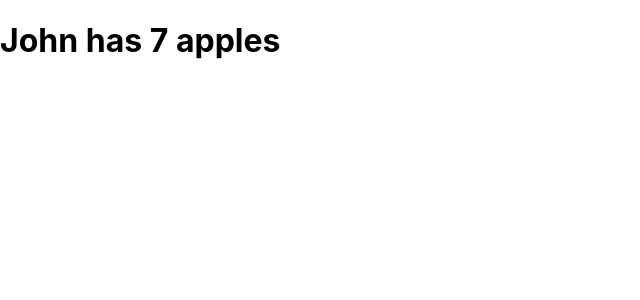
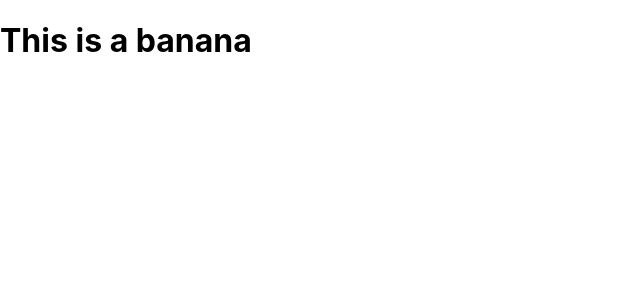
Before and after one commit to mflorya575/WebApp-Geo-Django-React, a React (Create React App) app in the folder frontend/: page / in a window 1280 px wide. Shown: the top 300 px of the page, without its empty margins (0-640 px from the left). Built offline with nearby package versions, Linux system fonts and the light colour scheme.

Commit message:
create component Fruit with props

```diff
--- a/frontend/src/App.js
+++ b/frontend/src/App.js
@@ -3,10 +3,10 @@ import './App.css';
 import SecondComponent from './Components/SecondComponent';
 import React from 'react';
 import AppleComponent from './Components/AppleComponent';
+import Fruit from './Components/Fruit';
 
 function App() {
-
-  return <AppleComponent />
+  return <Fruit name="banana" />
 }
 
 export default App;
--- /dev/null
+++ b/frontend/src/Components/Fruit.js
@@ -0,0 +1,7 @@
+import React from 'react'
+
+function Fruit(props) {
+  return <h1>This is a {props.name}</h1>
+}
+
+export default Fruit
```
